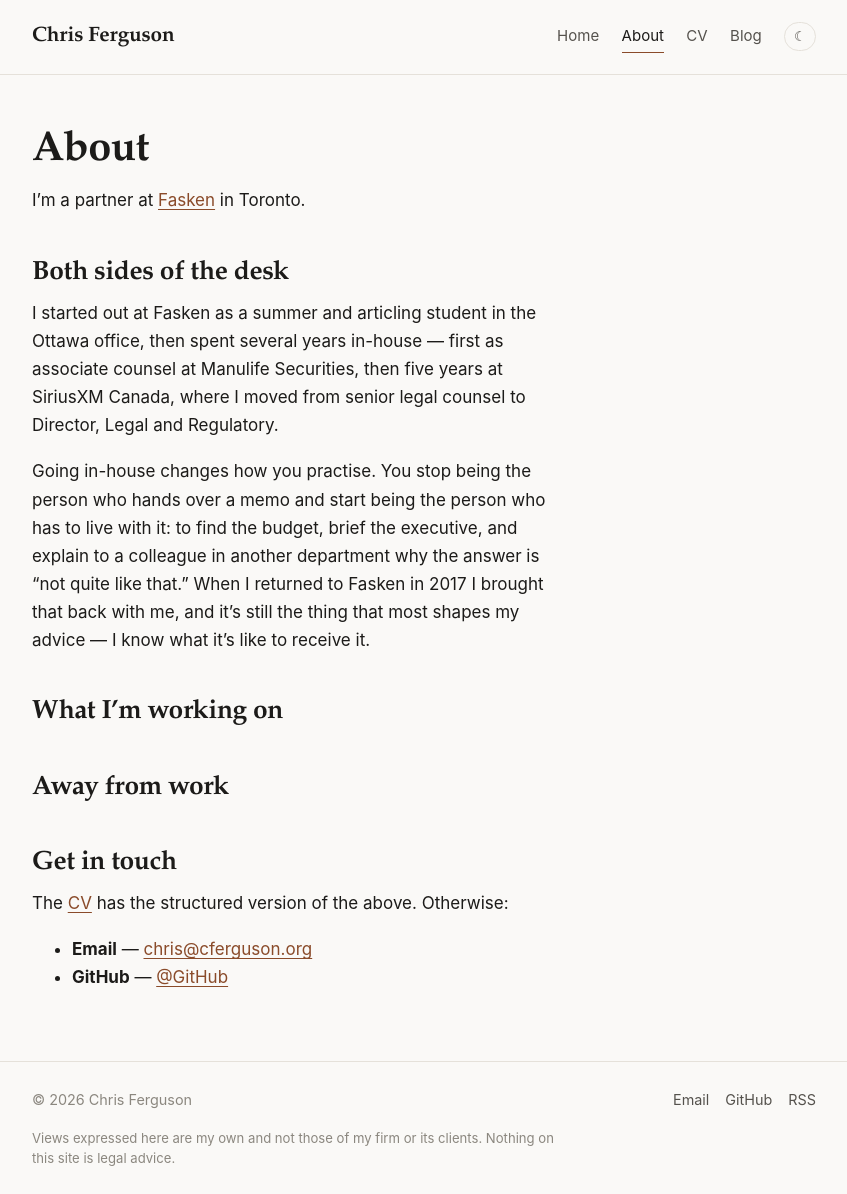
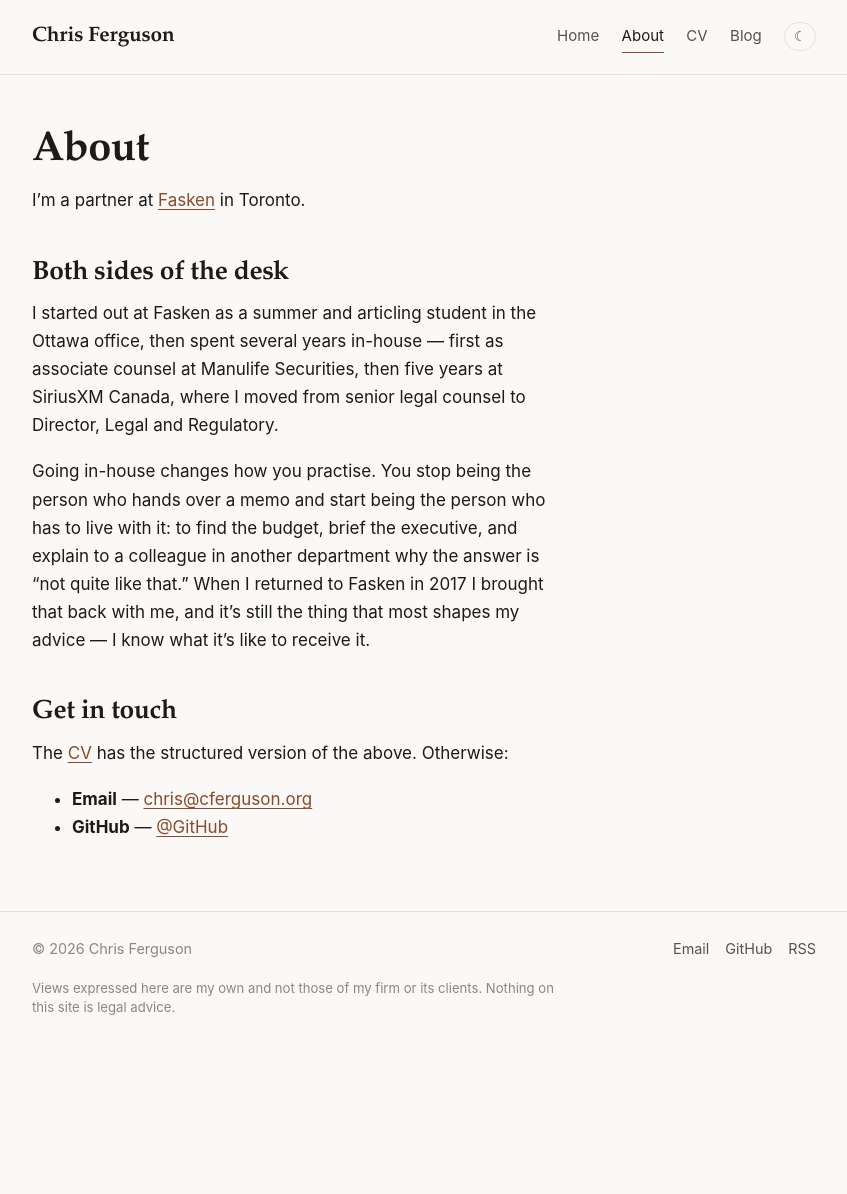
Before and after one commit to cdfferguson/cdfferguson.github.io, a Jekyll site: the page built from about.md, in a window 1280 px wide. Shown: the whole page, without its empty margins (216-1063 px from the left). Built offline with Jekyll 4.4.1, drawn with Linux system fonts in a browser that asks for light colours; after the commit the page ends 1044 px from its top, so only the background shows below that; part of the change alters nothing that is shown.

Commit message:
Hold back the two empty About sections until they have content
"What I'm working on" and "Away from work" were headings with nothing
beneath them: once the author TODOs became Liquid comments they were
stripped at build time, so the rendered page showed bare headings and read
as broken rather than as a draft.

Move both inside a Liquid comment, with the guidance text kept so they can
be uncommented and written into later. The page now ends cleanly at
"Get in touch".

Co-Authored-By: Claude Opus 5 <noreply@anthropic.com>
Claude-Session: https://claude.ai/code/session_01MpveFxnqhMY4oGQf39PWhX

```diff
--- a/about.md
+++ b/about.md
@@ -34,16 +34,22 @@ advice — I know what it's like to receive it.
 {% comment %} TODO: this section is inferred from the shape of your history rather than
      anything you told me. If it doesn't ring true, cut it. {% endcomment %}
 
+{% comment %}
+Two more sections, ready when you are — uncomment the headings and write
+under them. Left out of the live page for now so it reads as finished
+rather than unfinished.
+
 ## What I'm working on
 
-{% comment %} TODO: current matters, sector developments you're following, committees,
-     writing, speaking. This is the section worth keeping fresh — it's the one
-     people check when they're deciding whether to get in touch. {% endcomment %}
+Current matters, sector developments you're following, committees, writing,
+speaking. Worth keeping fresh — it's the section people check when they're
+deciding whether to get in touch.
 
 ## Away from work
 
-{% comment %} TODO: optional, and usually the most-read part of an about page.
-     A couple of sentences on what you do when you're not doing this. {% endcomment %}
+Optional, and usually the most-read part of an about page. A couple of
+sentences on what you do when you aren't doing this.
+{% endcomment %}
 
 ## Get in touch
 
```
